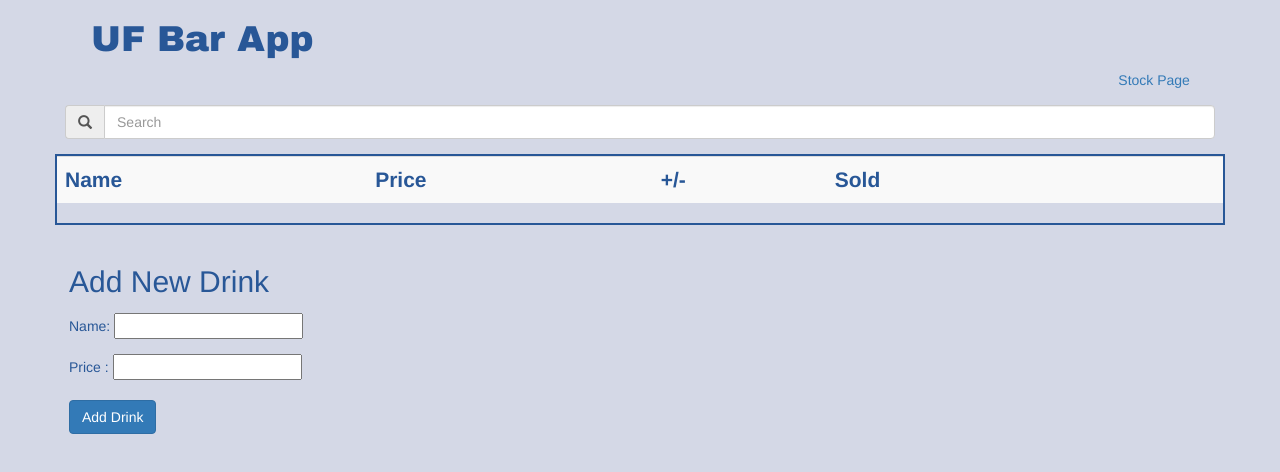
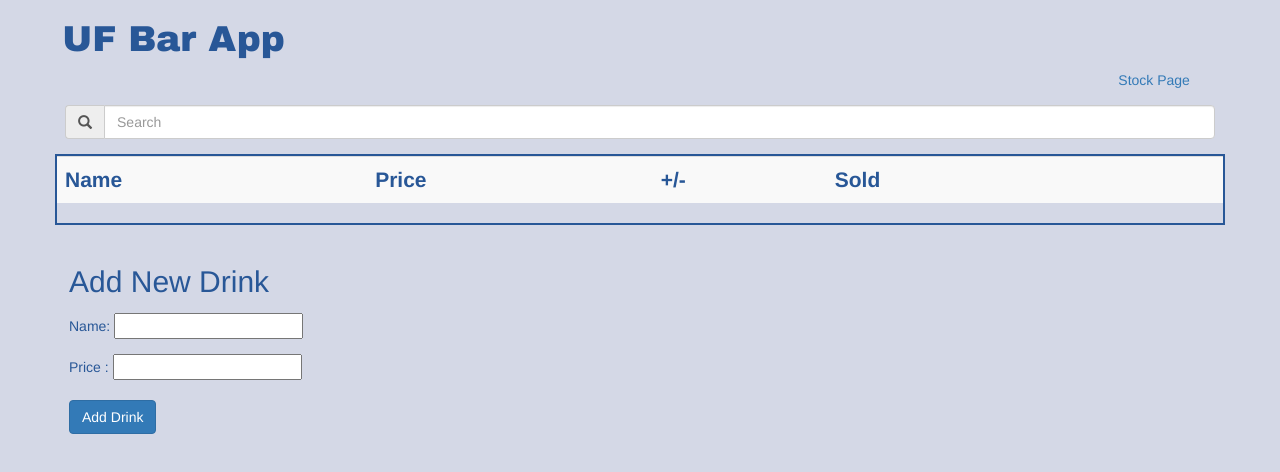
Before and after one commit to samo012/BarApp, a website: page client/index.html in a window 1280 px wide. Drawn offline with nearby package versions, Linux system fonts and the light colour scheme; no server answers.

Commit message:
Update main.css

```diff
--- a/client/styles/main.css
+++ b/client/styles/main.css
@@ -10,7 +10,7 @@
 }
 
 h1 {
-	margin-left: 1em;
+	margin-left: .2em;
 	font-family: "Arial Black";
 	font-weight: bold;
 	color: #285797;
```
